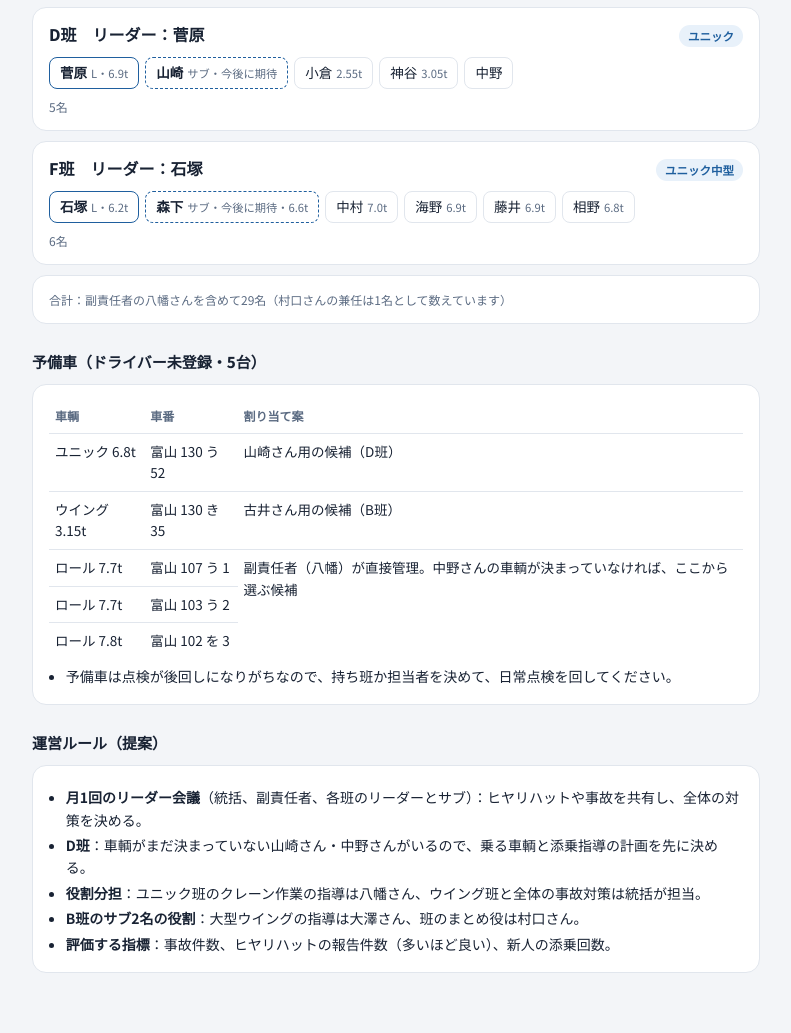
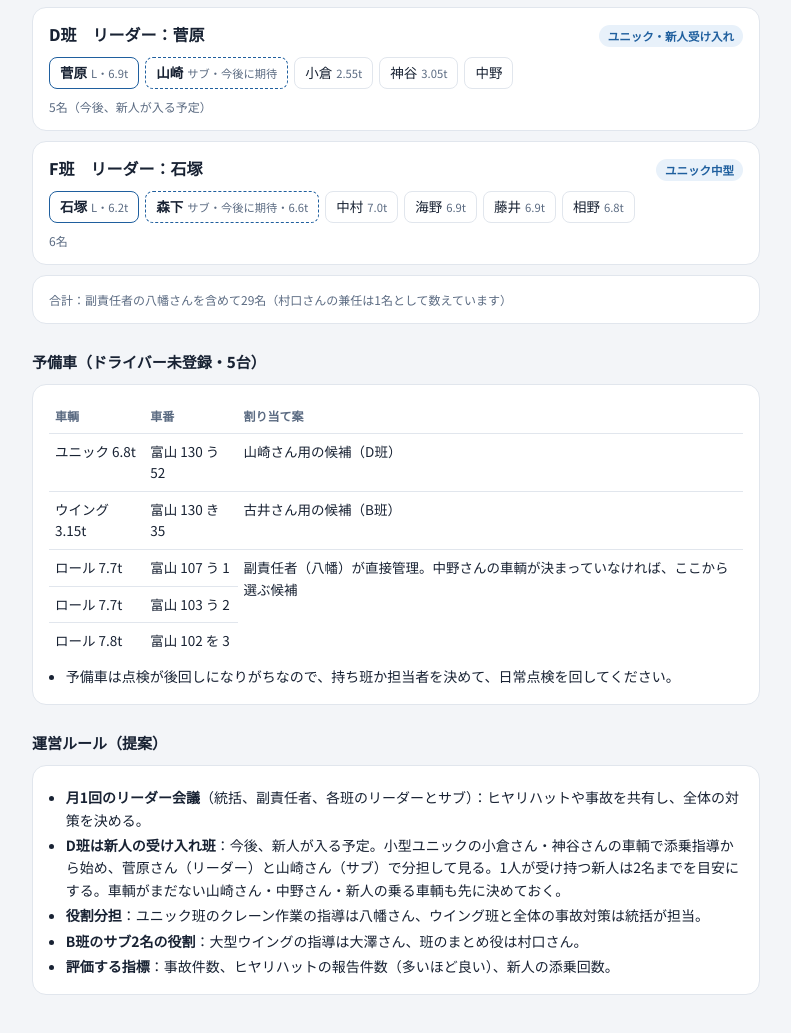
Before and after one commit to tkitagawa-sys/-, a plain HTML site: page team-plan.html in a window 1280 px wide. Shown: the part 711-1744 px from the top of the page, without its empty margins (244-1035 px from the left). Drawn offline with Linux system fonts and the light colour scheme.

Commit message:
D班を新人受け入れ班として追記
Co-Authored-By: Claude Opus 5.5 <noreply@anthropic.com>
Claude-Session: https://claude.ai/code/session_01KuW6aRXuWRK6AfPZFRzoPP

```diff
--- a/team-plan.html
+++ b/team-plan.html
@@ -98,7 +98,7 @@
   </div>
 
   <div class="card">
-    <div class="team-head"><h3>D班　リーダー：菅原</h3><span class="tag">ユニック</span></div>
+    <div class="team-head"><h3>D班　リーダー：菅原</h3><span class="tag">ユニック・新人受け入れ</span></div>
     <ul class="people">
       <li class="lead">菅原<small>L・6.9t</small></li>
       <li class="sub">山崎<small>サブ・今後に期待</small></li>
@@ -106,7 +106,7 @@
       <li>神谷<small>3.05t</small></li>
       <li>中野</li>
     </ul>
-    <div class="cnt" style="margin-top:8px">5名</div>
+    <div class="cnt" style="margin-top:8px">5名（今後、新人が入る予定）</div>
   </div>
 
   <div class="card">
@@ -145,7 +145,7 @@
   <div class="card">
     <ul class="notes">
       <li><b>月1回のリーダー会議</b>（統括、副責任者、各班のリーダーとサブ）：ヒヤリハットや事故を共有し、全体の対策を決める。</li>
-      <li><b>D班</b>：車輌がまだ決まっていない山崎さん・中野さんがいるので、乗る車輌と添乗指導の計画を先に決める。</li>
+      <li><b>D班は新人の受け入れ班</b>：今後、新人が入る予定。小型ユニックの小倉さん・神谷さんの車輌で添乗指導から始め、菅原さん（リーダー）と山崎さん（サブ）で分担して見る。1人が受け持つ新人は2名までを目安にする。車輌がまだない山崎さん・中野さん・新人の乗る車輌も先に決めておく。</li>
       <li><b>役割分担</b>：ユニック班のクレーン作業の指導は八幡さん、ウイング班と全体の事故対策は統括が担当。</li>
       <li><b>B班のサブ2名の役割</b>：大型ウイングの指導は大澤さん、班のまとめ役は村口さん。</li>
       <li><b>評価する指標</b>：事故件数、ヒヤリハットの報告件数（多いほど良い）、新人の添乗回数。</li>
```
